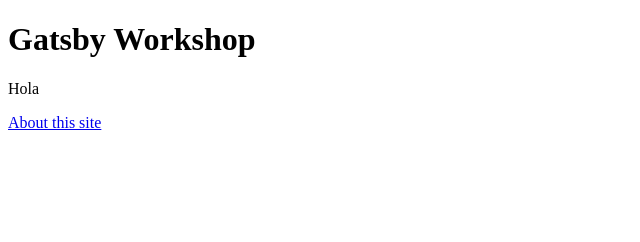
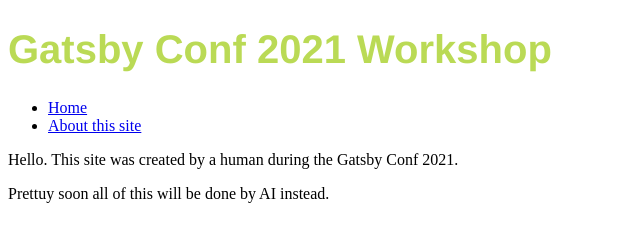
Before and after one commit to kryp71c/gatsby-workshop, a Gatsby site: page / in a window 1280 px wide. Shown: the whole page, without its empty margins (0-640 px from the left). Built offline with nearby package versions, Linux system fonts and the light colour scheme; Gatsby itself is replaced by a stand-in of ours.

Commit message:
add layout component and apply to pages

```diff
--- /dev/null
+++ b/src/components/layout.js
@@ -0,0 +1,21 @@
+import * as React from "react"
+import { Link } from 'gatsby'
+import { title, siteNav, siteNavItem } from './layout.module.css'
+
+const Layout = ( { children, pageTitle } ) => {
+  return (
+    <main>
+      <title>{ pageTitle }</title>
+      <h1 class={title}>{ pageTitle }</h1>
+      <nav>
+        <ul className={siteNav}>
+          <li className={siteNavItem}><Link to='/'>Home</Link></li>
+          <li className={siteNavItem}><Link to='/about'>About this site</Link></li>
+        </ul>
+      </nav>
+      { children }
+    </main>
+  )
+}
+
+export default Layout
--- /dev/null
+++ b/src/components/layout.module.css
@@ -0,0 +1,14 @@
+.title {
+  color: #bada55;
+  font-size: 2.5rem;
+  font-family: Helvetica, Arial, sans-serif;
+}
+.site-nav {
+  list-style: none;
+  margin: 0;
+  padding: 0;
+  display: flex;
+}
+.site-nav-item {
+  padding: 0.25em;
+}
--- a/src/pages/index.js
+++ b/src/pages/index.js
@@ -1,15 +1,14 @@
 import * as React from "react"
-import { Link } from 'gatsby'
+import Layout from '../components/layout'
+
 
 // markup
 const IndexPage = () => {
   return (
-    <main>
-      <title>Workshop Site</title>
-      <h1>Gatsby Workshop</h1>
-      <p>Hola</p>
-      <Link to="/about">About this site</Link>
-    </main>
+    <Layout pageTitle="Gatsby Conf 2021 Workshop">
+        <p>Hello. This site was created by a human during the Gatsby Conf 2021.</p>
+        <p>Prettuy soon all of this will be done by AI instead.</p>
+    </Layout>
   )
 }
 
```
Also changed, not shown: src/pages/about.js (+9 -9 lines).
